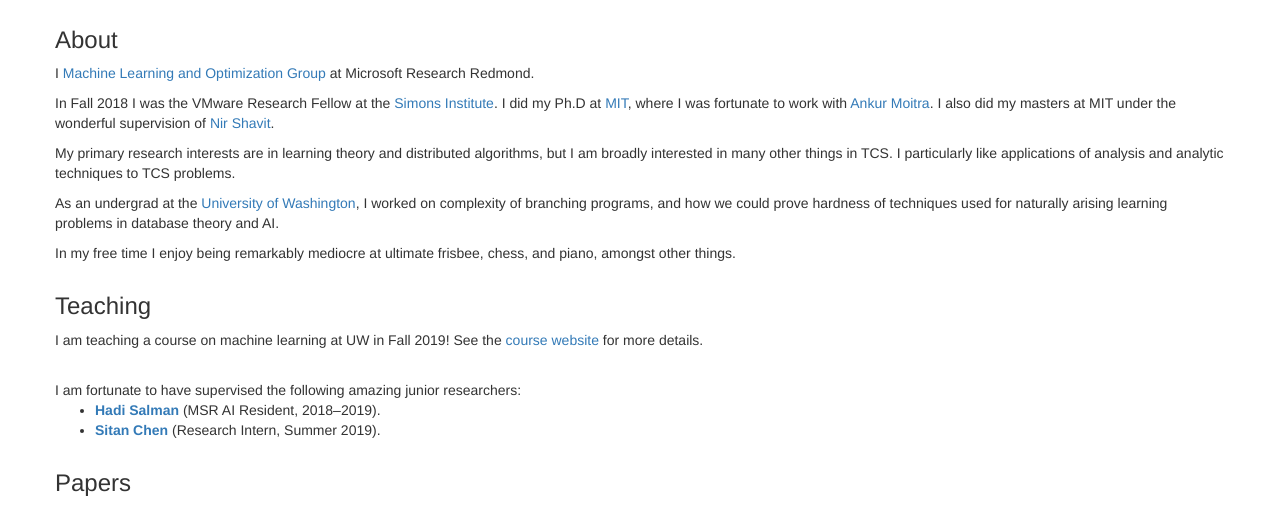
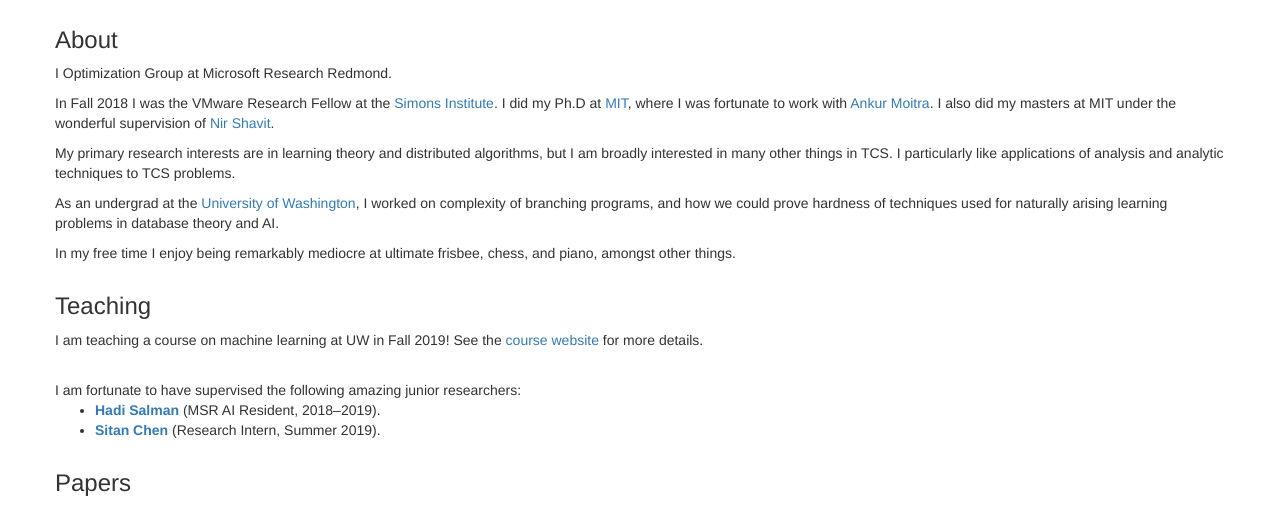
Before and after one commit to Tongzhoutz/tongzhoutz.github.io, a plain HTML site: page index.html in a window 1280 px wide. Shown: the part 283-791 px from the top of the page. Drawn offline with nearby package versions, Linux system fonts and the light colour scheme; a script that the page names is missing.

Commit message:
Update index.html

```diff
--- a/index.html
+++ b/index.html
@@ -109,7 +109,7 @@
 
 	    <h3>About</h3>
  	  <p>
-	    I  <a href="https://www.microsoft.com/en-us/research/group/mlog/">Machine Learning and Optimization Group</a> at Microsoft Research Redmond.</p>
+	    I   Optimization Group</a> at Microsoft Research Redmond.</p>
 	  <p>
 	    In Fall 2018 I was the VMware Research Fellow at the <a href="https://simons.berkeley.edu/">Simons Institute</a>.
 	    I did my Ph.D at  <a href="http://www.mit.edu">MIT</a>, where I was fortunate to work with <a href="http://people.csail.mit.edu/moitra/">Ankur Moitra</a>. I also did my masters at MIT under the wonderful supervision of <a href="http://people.csail.mit.edu/shanir/"> Nir Shavit</a>. </p>
```
